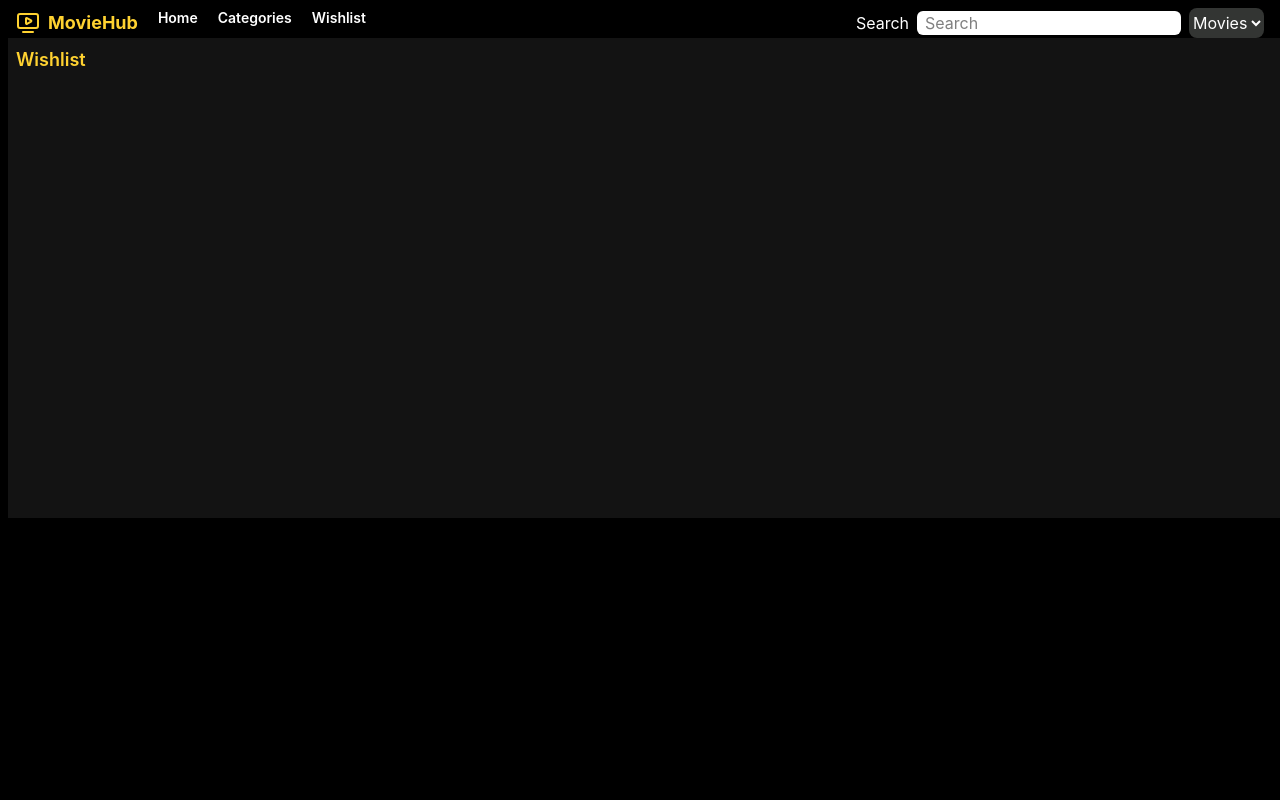
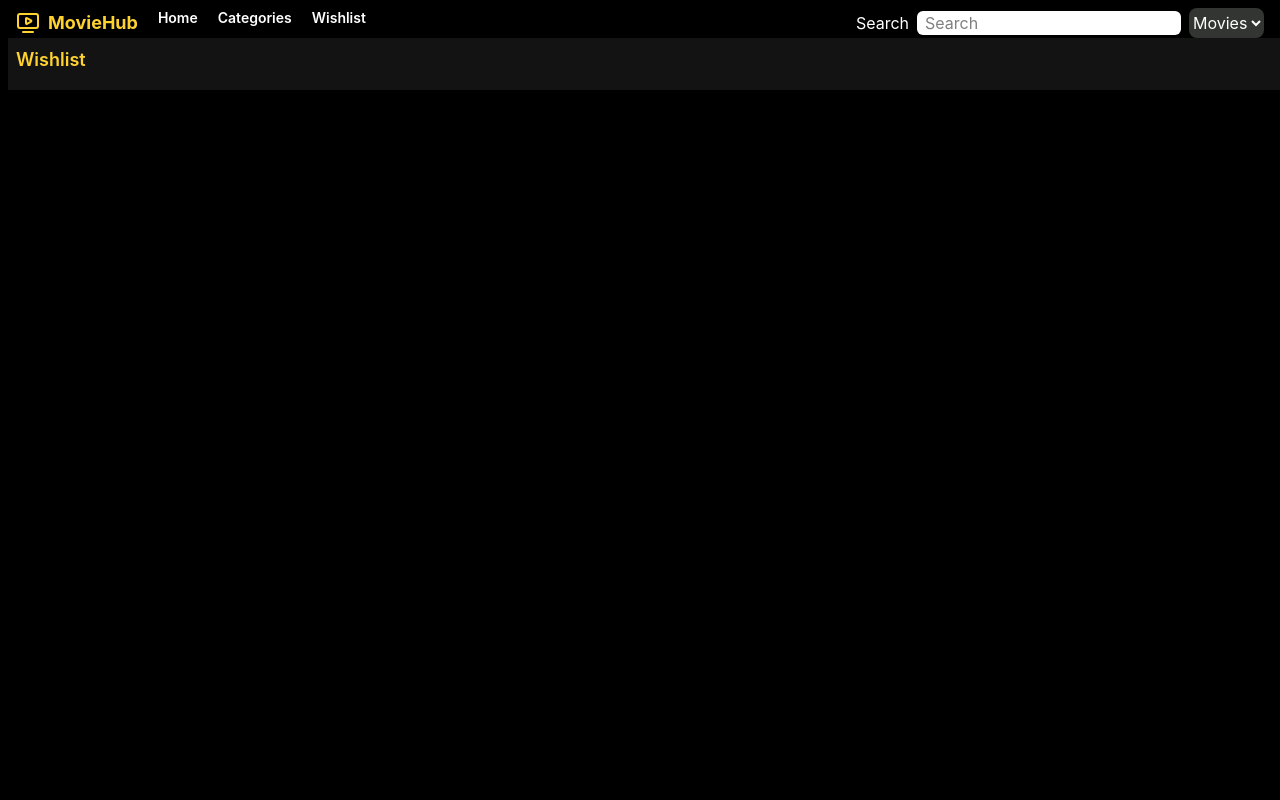
Before and after one commit to areebbaig580/Movies-hub, a React (Vite) app: page /wishlist in a window 1280 px wide. Shown: the top 800 px of the page. Built offline with nearby package versions, Linux system fonts and the light colour scheme.

Commit message:
loading screen adjustment

```diff
--- a/src/index.css
+++ b/src/index.css
@@ -8,7 +8,6 @@ body,
 }
 
 @theme {
-  --color-netflix-red: #db0000;
   --color-bg: #000000;
   --color-bg-2: #333533;
 }
--- a/src/pages/Wishlist.jsx
+++ b/src/pages/Wishlist.jsx
@@ -45,10 +45,10 @@ const Wishlist = ({ setShowId }) => {
         }
         fetchData();
     }, [bookmark])
-    if (loading) return (<div>Loading</div>)
+    if (loading) return (<div className='min-h-[100vh] px-2 py-2 bg-[#131313]'>Loading</div>)
     return (
         <div className='min-h-[100vh] w-fit px-1 md:px-2 flex gap-2 flex-col'>
-            <div className='flex flex-col bg-[#131313] px-2 py-2 gap-2 min-h-[60vh] min-w-[100vw]'>
+            <div className='flex flex-col bg-[#131313] px-2 py-2 gap-2 min-w-[100vw]'>
 
                 <div className='h-fit font-semibold text-md md:text-lg text-amber-300'>Wishlist</div>
 
```
